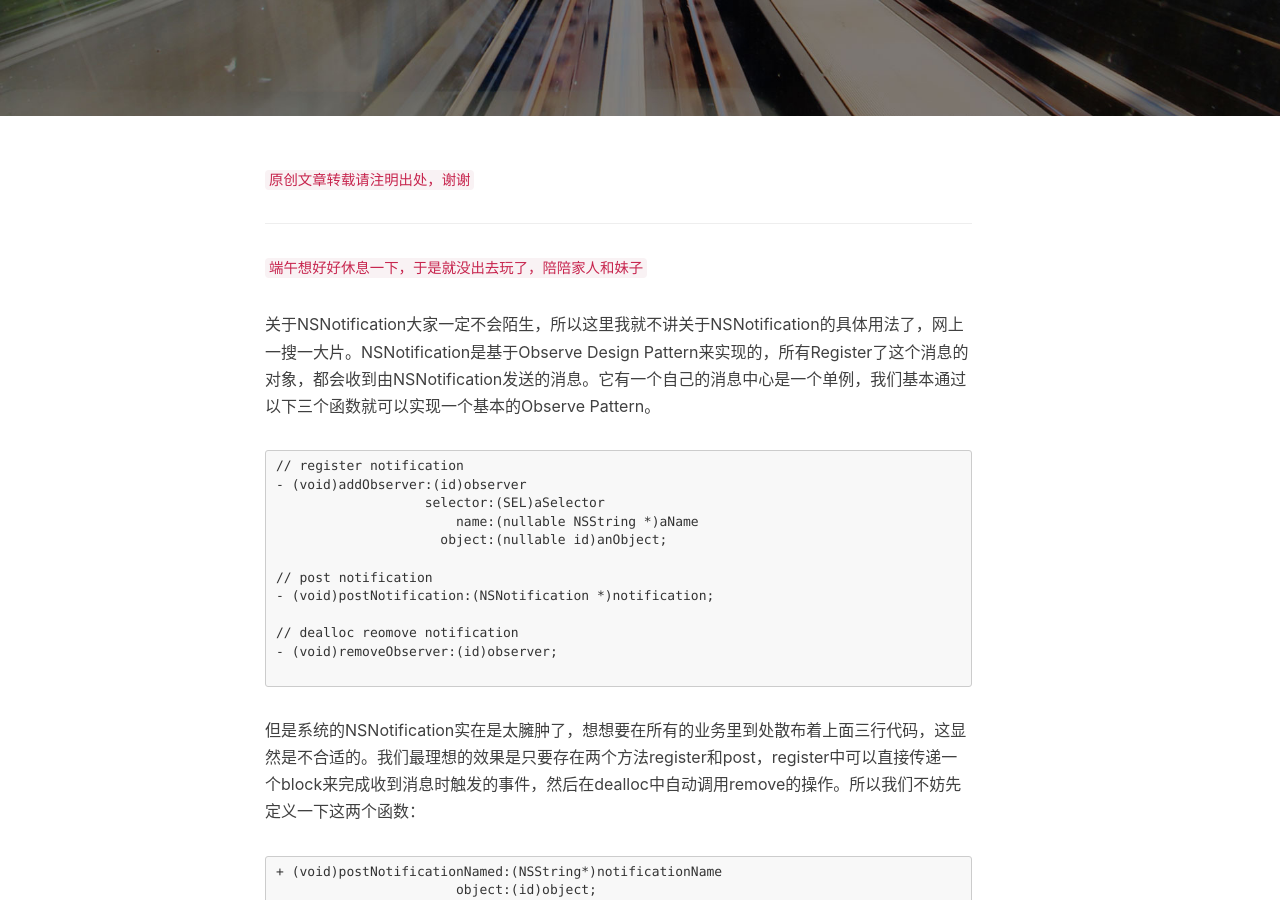
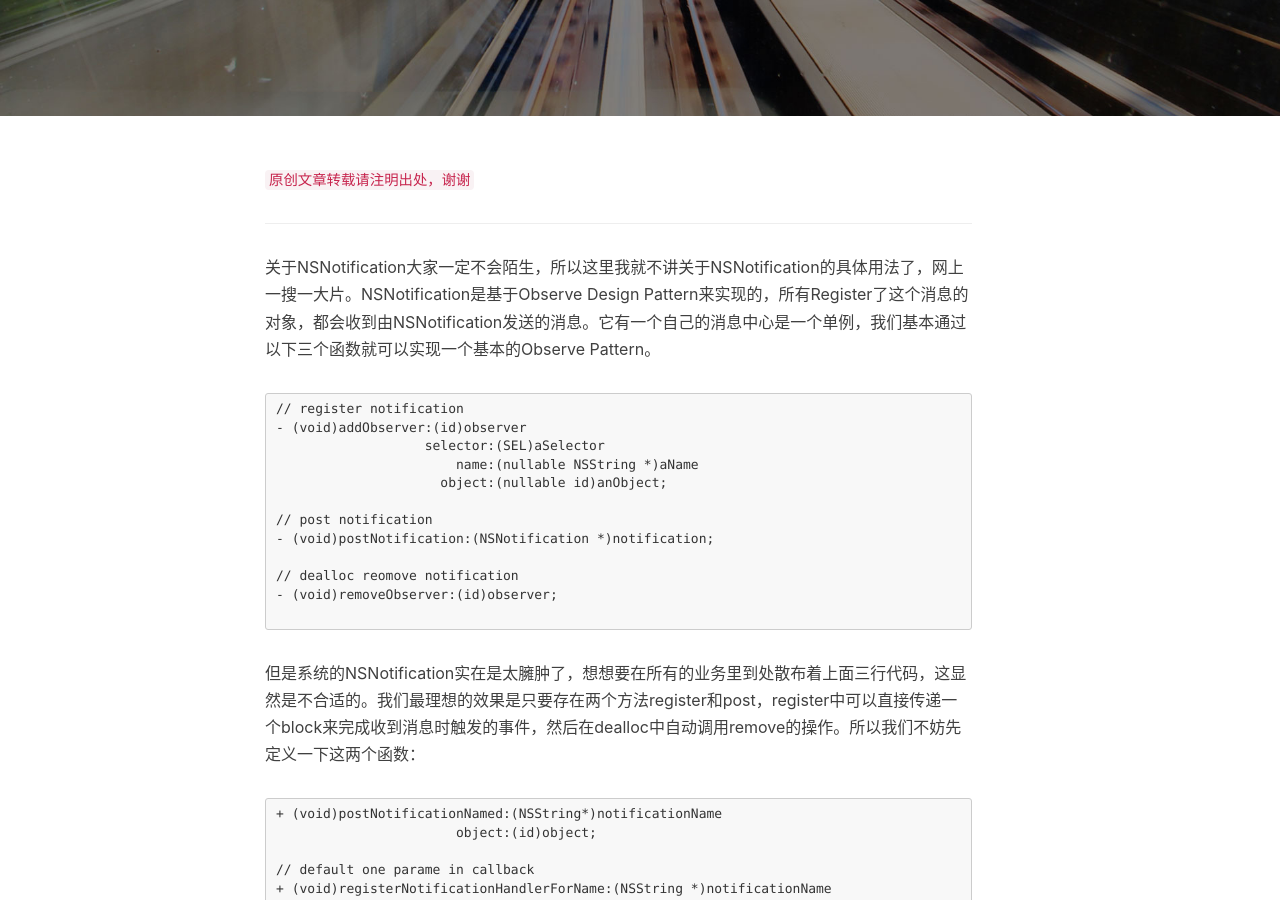
Before and after one commit to beichenming/beichenming.github.io, a Jekyll site: the page built from _posts/2016-06-10-自定义NSNotification消息中心.md, in a window 1280 px wide and 900 px high, scrolled down 467 px. Built offline with Jekyll 4.4.1, drawn with Linux system fonts in a browser that asks for light colours; nearby versions of some CDN libraries; comment, search, counter and statistics services are not loaded.

```diff
--- a/_posts/2016-06-10-自定义NSNotification消息中心.md
+++ b/_posts/2016-06-10-自定义NSNotification消息中心.md
@@ -13,8 +13,6 @@
 `原创文章转载请注明出处，谢谢`
 
 ---
-
-`端午想好好休息一下，于是就没出去玩了，陪陪家人和妹子`
 
 关于NSNotification大家一定不会陌生，所以这里我就不讲关于NSNotification的具体用法了，网上一搜一大片。NSNotification是基于Observe Design Pattern来实现的，所有Register了这个消息的对象，都会收到由NSNotification发送的消息。它有一个自己的消息中心是一个单例，我们基本通过以下三个函数就可以实现一个基本的Observe Pattern。
 
```
Also changed, not shown: 1 other file.
